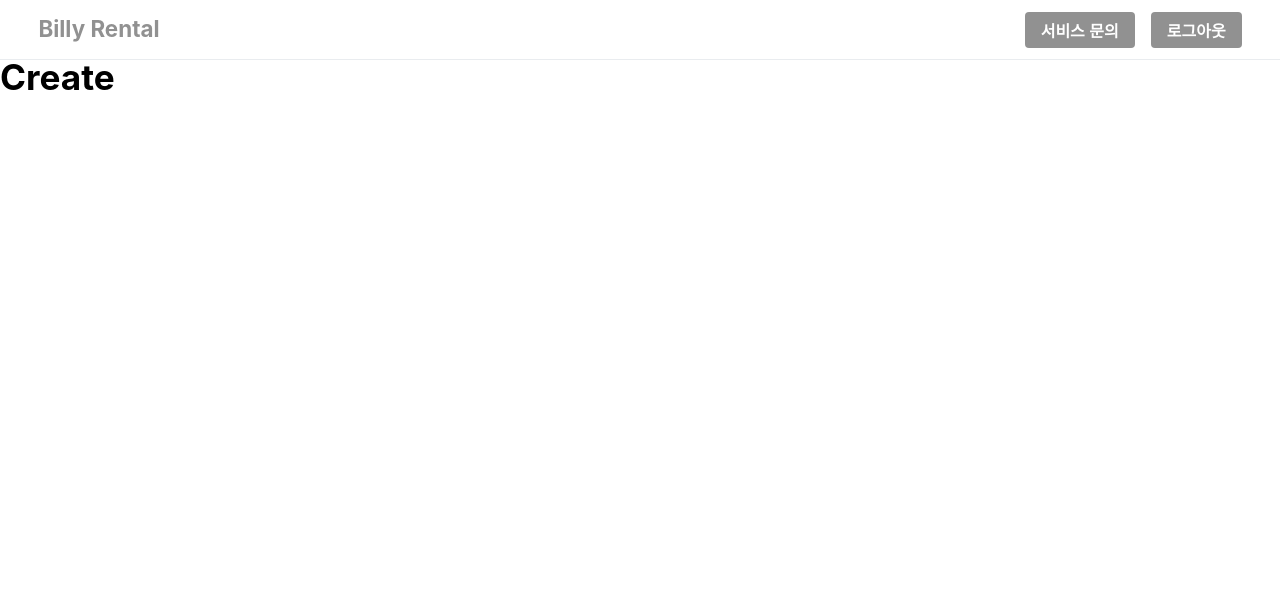
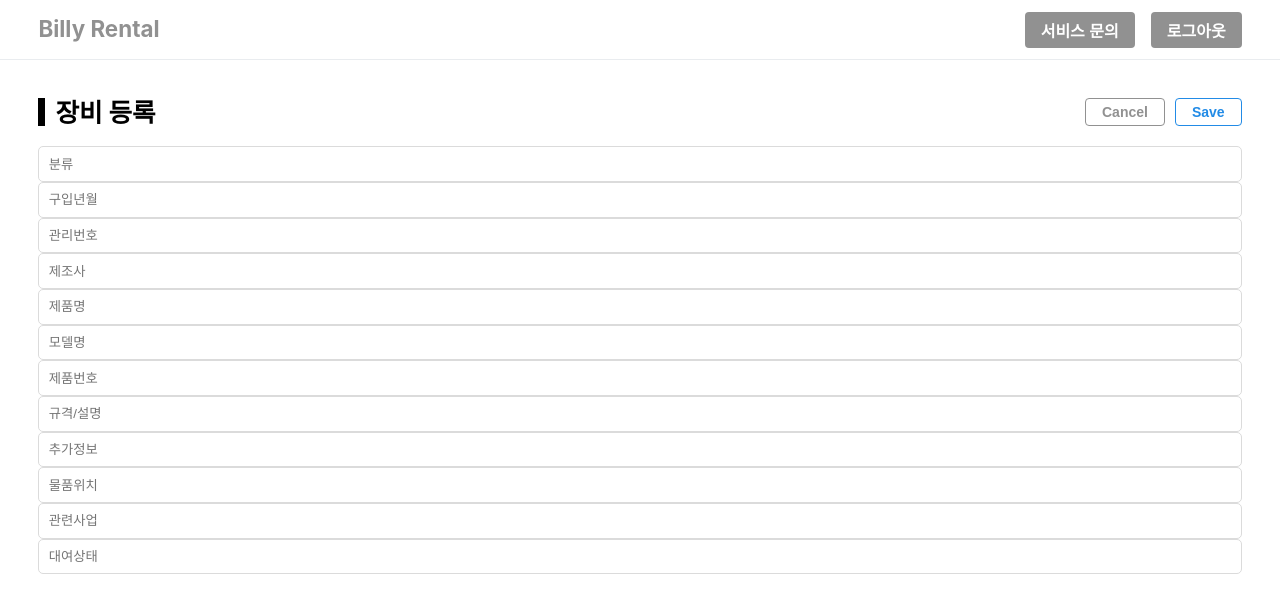
Before and after one commit to Jess2/billy, a React (Create React App) app: page /create in a window 1280 px wide. Shown: the top 612 px of the page. Built offline with nearby package versions, Linux system fonts and the light colour scheme.

Commit message:
feat: context api 를 사용하여 장비 목록 추가 기능 구현

```diff
--- a/src/App.js
+++ b/src/App.js
@@ -1,7 +1,8 @@
-import React from "react";
+import React, {useState} from "react";
 import {Route} from "react-router-dom";
 import GlobalStyles from "./common/component/GlobalStyles";
-import styled, {ThemeProvider} from "styled-components";
+import {ThemeProvider} from "styled-components";
+import { EqpContext, SetEqpContext } from "./common/context/equipments";
 import Header from "./common/container/Header";
 import Login from "./login/container/Login";
 import List from "./list/container/List";
@@ -10,6 +11,33 @@ import Create from "./create/container/Create";
 import Edit from "./edit/container/Edit";
 
 export default function App() {
+  const [equipments, setEquipments] = useState([
+    {
+      id: 1,
+      type: 'Smart Phone',
+      purchaseDate: '2017-04-01', //구입년월
+      createDT: '2018-03-27',
+      UpdateDT: '2020-12-07',
+      productCode: 'F4HSW3AGHG7K', // 제품번호
+      productName: 'iPhone 7', // 제품명
+      modelName: 'A1905', // 모델명
+      manufacturer: 'APPLE', // 제조사
+      regCode: 'MPH-1712-022(T)', // 관리 번호
+      specification: '블랙,128GB,KT', // 규격/설명
+      description: '', // 추가 정보
+      relBusiness: '', // 관련 사업
+      isBilly: true, // 대여 상태
+      currentLocation: '', // 물품 위치
+      billyUser: {
+        id: '117',
+        name: 'jessie',
+        role: "u",
+        email: 'test@g.com',
+        createDT: "2020-02-26",
+        updateDT: "2021-01-04",
+      },
+    }
+  ]);
 
   return (
     <ThemeProvider
@@ -22,6 +50,8 @@ export default function App() {
       }}
     >
       <>
+        <SetEqpContext.Provider value={setEquipments}>
+          <EqpContext.Provider value={equipments}>
             <Header/>
             <Route path="/" exact component={Login}/>
             <Route path="/list" component={List}/>
@@ -29,6 +59,8 @@ export default function App() {
             <Route path="/create" component={Create}/>
             <Route path="/edit" component={Edit}/>
             <GlobalStyles/>
+          </EqpContext.Provider>
+        </SetEqpContext.Provider>
       </>
     </ThemeProvider>
   );
--- a/src/common/component/PageHeader.js
+++ b/src/common/component/PageHeader.js
@@ -1,5 +1,5 @@
 import React from 'react';
-import styled, {css} from 'styled-components';
+import styled from 'styled-components';
 
 const StyledPageHeader = styled.div`
   display: flex;
@@ -19,13 +19,21 @@ const StyledPageHeader = styled.div`
       margin-right: 10px;
     }
   }
+
+  .children {
+    > * {
+      margin-left: 10px;
+    }
+  }
 `;
 
 function PageHeader({children, title}) {
   return (
     <StyledPageHeader>
       <h4>{title}</h4>
-      {children}
+      <div className='children'>
+        {children}
+      </div>
     </StyledPageHeader>
   );
 }
--- /dev/null
+++ b/src/common/context/equipments.js
@@ -0,0 +1,4 @@
+import { createContext } from 'react';
+
+export const EqpContext = createContext([]);
+export const SetEqpContext = createContext(() => {});
--- a/src/create/container/Create.js
+++ b/src/create/container/Create.js
@@ -1,7 +1,58 @@
-import React from 'react';
+import React, {useState, useContext} from 'react';
+import styled from "styled-components";
+import {EqpContext, SetEqpContext} from "../../common/context/equipments";
+import PageHeader from "../../common/component/PageHeader";
+import Button from "../../common/component/Button";
+import {Link, useHistory} from "react-router-dom";
+
+const StyledWrapper = styled.div`
+  padding: 3vw;
+`;
 
 export default function Create() {
-  return <>
-    <h1>Create</h1>
-  </>;
+  const setEquipments = useContext(SetEqpContext);
+  const equipments = useContext(EqpContext);
+  const [newEqp, setNewEqp] = useState({});
+  const history = useHistory();
+
+  console.log(setEquipments, '00',  SetEqpContext)
+
+  function onChangeInput(e) {
+    setNewEqp({...newEqp, [e.target.name]: e.target.value})
+  }
+
+  function findNextId() {
+    return equipments[equipments.length - 1].id + 1;
+  }
+
+  function onClickSave() {
+    newEqp.id = findNextId();
+    setEquipments([...equipments, newEqp]);
+    history.push('/list');
+  }
+
+  return (
+    <StyledWrapper>
+      <PageHeader title='장비 등록'>
+        <Link to="/list">
+          <Button size='small' color='gray' outline>Cancel</Button>
+        </Link>
+        <Button size='small' color='blue' outline onClick={onClickSave}>Save</Button>
+      </PageHeader>
+      <div>
+        <input type='text' name='type' placeholder='분류' onChange={onChangeInput}/>
+        <input type='text' name='purchaseDate' placeholder='구입년월' onChange={onChangeInput}/>
+        <input type='text' name='regCode' placeholder='관리번호' onChange={onChangeInput} />
+        <input type='text' name='manufacturer' placeholder='제조사' onChange={onChangeInput} />
+        <input type='text' name='productName' placeholder='제품명' onChange={onChangeInput} />
+        <input type='text' name='modelName' placeholder='모델명' onChange={onChangeInput} />
+        <input type='text' name='productCode' placeholder='제품번호' onChange={onChangeInput} />
+        <input type='text' name='specification' placeholder='규격/설명' onChange={onChangeInput} />
+        <input type='text' name='description' placeholder='추가정보' onChange={onChangeInput} />
+        <input type='text' name='currentLocation' placeholder='물품위치' onChange={onChangeInput} />
+        <input type='text' name='relBusiness' placeholder='관련사업' onChange={onChangeInput} />
+        <input type='text' name='isBilly' placeholder='대여상태' onChange={onChangeInput} />
+      </div>
+    </StyledWrapper>
+  )
 }
--- a/src/list/container/List.js
+++ b/src/list/container/List.js
@@ -1,5 +1,6 @@
-import React, {useState} from "react";
+import React, { useContext } from "react";
 import {Link} from "react-router-dom";
+import { EqpContext } from "../../common/context/equipments";
 import styled from 'styled-components';
 import Button from "../../common/component/Button";
 import PageHeader from "../../common/component/PageHeader";
@@ -11,7 +12,6 @@ const StyledWrapper = styled.div`
 const StyledList = styled.ul`
   width: 100%;
   padding: 1em 0;
-  // border-top: 1px solid #e9ecef;
   border-bottom: 1px solid #e9ecef;
 
   li {
@@ -29,33 +29,8 @@ const StyledList = styled.ul`
 `;
 
 export default function List() {
-  const [equipments, setEquipments] = useState([
-    {
-      id: 1,
-      type: 'Smart Phone',
-      purchaseDate: '2017-04-01', //구입년월
-      createDT: '2018-03-27',
-      UpdateDT: '2020-12-07',
-      productCode: 'F4HSW3AGHG7K', // 제품번호
-      productName: 'iPhone 7', // 제품명
-      modelName: 'A1905', // 모델명
-      manufacturer: 'APPLE', // 제조사
-      regCode: 'MPH-1712-022(T)', // 관리 번호
-      specification: '블랙,128GB,KT', // 규격/설명
-      description: '', // 추가 정보
-      relBusiness: '', // 관련 사업
-      isBilly: true, // 대여 상태
-      currentLocation: '', // 물품 위치
-      billyUser: {
-        id: '117',
-        name: 'jessie',
-        role: "u",
-        email: 'test@g.com',
-        createDT: "2020-02-26",
-        updateDT: "2021-01-04",
-      },
-    }
-  ]);
+  const equipments = useContext(EqpContext);
+
   return (
     <StyledWrapper>
       <PageHeader title='장비 목록'>
@@ -78,7 +53,7 @@ export default function List() {
         <li>관련 사업</li>
         <li>대여 상태</li>
       </StyledList>
-      {
+      { equipments &&
         equipments.map(eqp => (
           <StyledList key={eqp.id}>
             <li>{eqp.id}</li>
```
Lines whose indentation alone changed are shown as unchanged.
